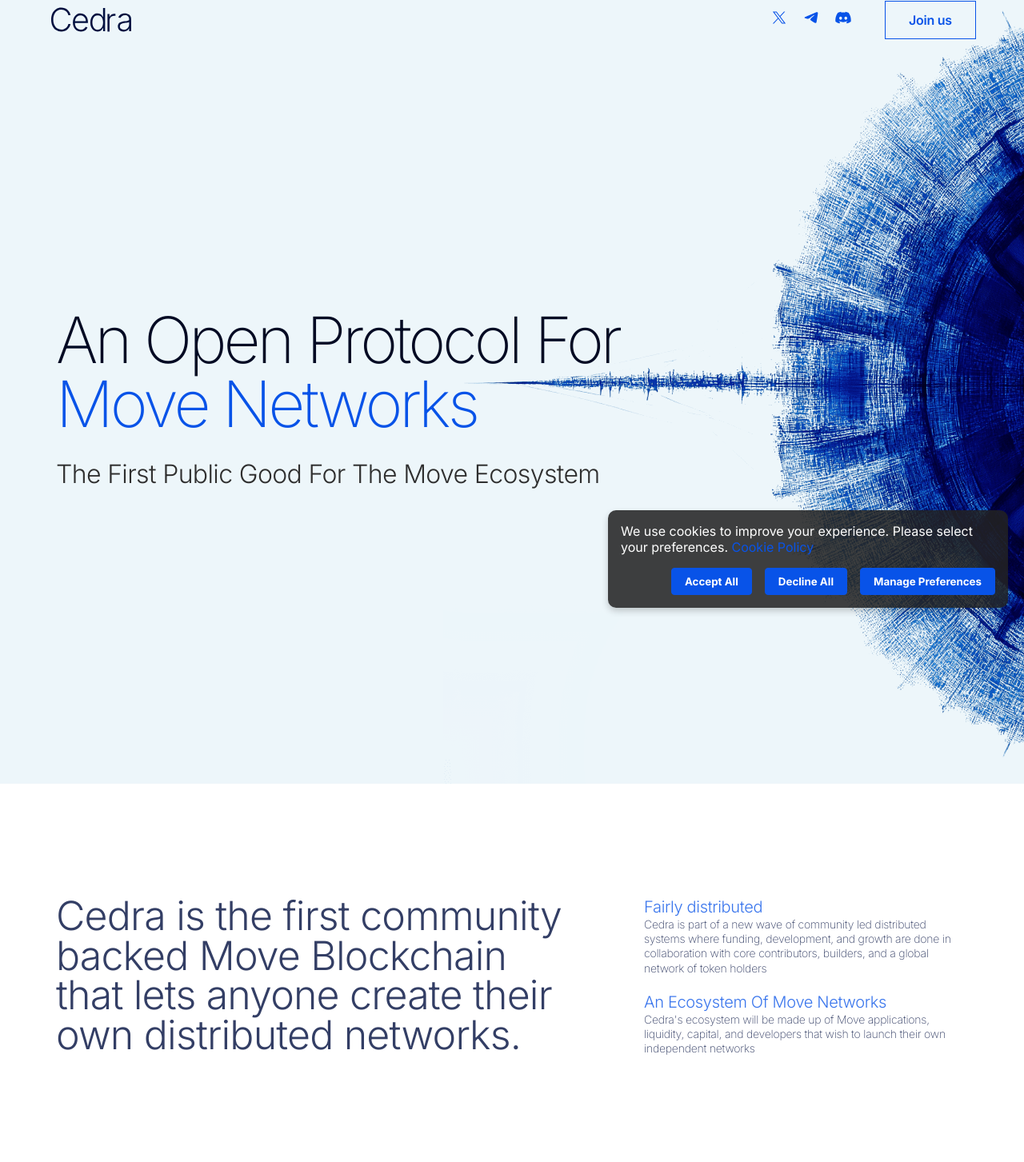
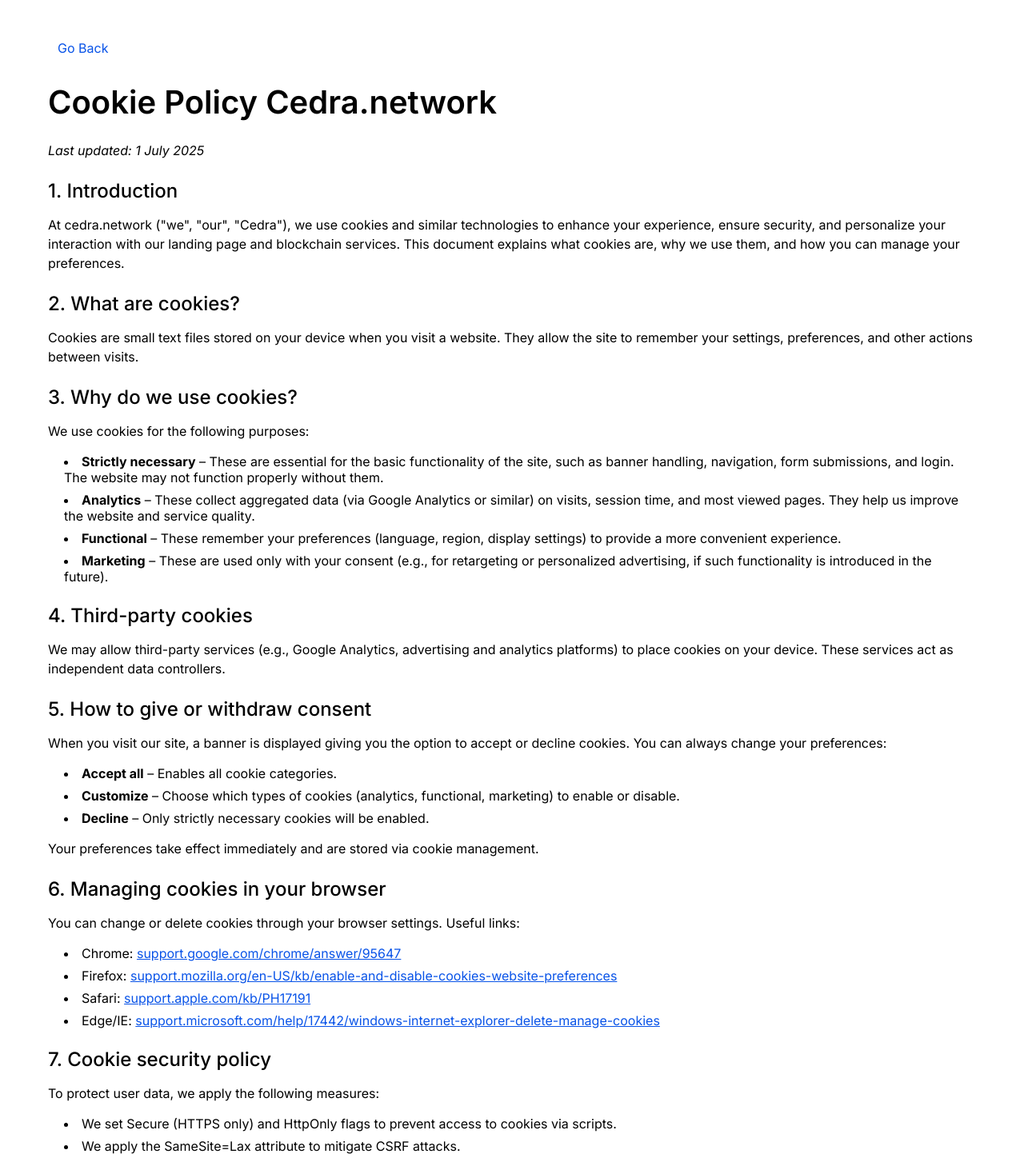
Before and after one commit to dankorotenko/cedra-react, a React (Vite) app: page /cookie-policy in a window 1280 px wide. Shown: the part 20-1473 px from the top of the page at 80% size. Built offline with nearby package versions, Linux system fonts and the light colour scheme.

Commit message:
added cookie page

```diff
--- a/package.json
+++ b/package.json
@@ -12,7 +12,8 @@
   "dependencies": {
     "framer-motion": "^12.19.2",
     "react": "^19.1.0",
-    "react-dom": "^19.1.0"
+    "react-dom": "^19.1.0",
+    "react-router-dom": "^7.6.3"
   },
   "devDependencies": {
     "@eslint/js": "^9.29.0",
--- a/src/App.tsx
+++ b/src/App.tsx
@@ -1,32 +1,15 @@
-import { Header } from "./components/Header";
-import { Promo } from "./components/Promo";
-import { Info } from "./components/Info";
-import { Public } from "./components/Public";
-import { Protocol } from "./components/Protocol";
-import { Blockchain } from "./components/Blockchain";
-import { Launch } from "./components/Launch";
-import { Join } from "./components/Join";
-import { Move } from "./components/Move";
-import { Modal } from "./components/Modal";
-import { useState } from "react";
-import { CookieBanner } from "./components/CookieBanner";
+import { BrowserRouter as Router, Routes, Route } from "react-router-dom";
+import { Home } from "./pages/Home";
+import CookiePolicy from "./pages/CookiePolicy";
 
 function App() {
-  const [isModalOpen, setIsModalOpen] = useState(false);
   return (
-    <>
-      <Header setIsModalOpen={setIsModalOpen} />
-      <Promo />
-      <Info />
-      <Public setIsModalOpen={setIsModalOpen} />
-      <Protocol />
-      <Blockchain />
-      <Launch setIsModalOpen={setIsModalOpen} />
-      <Join />
-      <Move />
-      <Modal isModalOpen={isModalOpen} setIsModalOpen={setIsModalOpen} />
-      <CookieBanner />
-    </>
+    <Router>
+      <Routes>
+        <Route path="/" element={<Home />} />
+        <Route path="/cookie-policy" element={<CookiePolicy />} />
+      </Routes>
+    </Router>
   );
 }
 
--- a/src/components/CookieBanner.tsx
+++ b/src/components/CookieBanner.tsx
@@ -80,10 +80,7 @@
       <div className="cookie-banner-content">
         <p>
           We use cookies to improve your experience. Please select your
-          preferences.{" "}
-          <a href="/cookie-policy" target="_blank" rel="noopener noreferrer">
-            Cookie Policy
-          </a>
+          preferences. <a href="/cookie-policy">Cookie Policy</a>
         </p>
         {showPreferences && (
           <div className="cookie-preferences">
--- a/src/index.scss
+++ b/src/index.scss
@@ -100,6 +100,62 @@
     }
     &:hover {
       color: #fff;
+      text-decoration: none;
+    }
+  }
+}
+.cookie-policy {
+  max-width: 1200px;
+  margin: 0 auto;
+  padding: 60px 20px;
+  &__back {
+    display: block;
+    margin-bottom: 24px;
+    color: #0853e8;
+    text-decoration: none !important;
+    padding: 10px 12px;
+    border-radius: 6px;
+    font-size: 16px;
+    width: fit-content;
+    transition: all 0.2s ease;
+    &:hover {
+      background: #f0f0f0;
+    }
+  }
+  h1 {
+    font-size: 40px;
+    font-weight: 600;
+    line-height: 120%;
+    margin-bottom: 24px;
+  }
+  h2 {
+    font-size: 24px;
+    font-weight: 500;
+    margin: 24px 0 16px 0;
+  }
+  p {
+    font-size: 16px;
+    line-height: 1.5;
+    margin-bottom: 16px;
+    em {
+      font-style: italic;
+    }
+    strong {
+      font-weight: 700;
+    }
+  }
+  ul {
+    list-style-position: inside;
+    padding-left: 20px;
+    margin-bottom: 16px;
+    li {
+      margin-bottom: 8px;
+    }
+  }
+  a {
+    color: #0853e8;
+    text-decoration: underline;
+    &:hover {
       text-decoration: none;
     }
   }
@@ -636,6 +692,15 @@
       }
     }
   }
+  .cookie-policy {
+    padding: 60px 20px;
+    h1 {
+      font-size: 32px;
+    }
+    h2 {
+      font-size: 20px;
+    }
+  }
 }
 
 @media screen and (max-width: 766px) {
@@ -894,6 +959,13 @@
       font-size: 16px;
     }
   }
+
+  .cookie-policy {
+    padding: 40px 20px;
+    h1 {
+      text-align: center;
+    }
+  }
 }
 
 @media screen and (max-width: 576px) {
@@ -922,6 +994,17 @@
     &__links {
       flex-direction: column;
       row-gap: 20px;
+    }
+  }
+  .cookie-banner {
+    right: 0;
+    width: 100%;
+    max-width: 100%;
+    text-align: center;
+    bottom: 0;
+    border-radius: 4px 4px 0 0;
+    .cookie-banner-actions {
+      justify-content: center;
     }
   }
 }
--- /dev/null
+++ b/src/pages/CookiePolicy.tsx
@@ -0,0 +1,159 @@
+const CookiePolicy = () => {
+  return (
+    <div className="cookie-policy">
+      <a href="/" className="cookie-policy__back">
+        Go Back
+      </a>
+      <h1>Cookie Policy Cedra.network</h1>
+      <p>
+        <em>Last updated: 1 July 2025</em>
+      </p>
+
+      <h2>1. Introduction</h2>
+      <p>
+        At cedra.network ("we", "our", "Cedra"), we use cookies and similar
+        technologies to enhance your experience, ensure security, and
+        personalize your interaction with our landing page and blockchain
+        services. This document explains what cookies are, why we use them, and
+        how you can manage your preferences.
+      </p>
+
+      <h2>2. What are cookies?</h2>
+      <p>
+        Cookies are small text files stored on your device when you visit a
+        website. They allow the site to remember your settings, preferences, and
+        other actions between visits.
+      </p>
+
+      <h2>3. Why do we use cookies?</h2>
+      <p>We use cookies for the following purposes:</p>
+      <ul>
+        <li>
+          <strong>Strictly necessary</strong> – These are essential for the
+          basic functionality of the site, such as banner handling, navigation,
+          form submissions, and login. The website may not function properly
+          without them.
+        </li>
+        <li>
+          <strong>Analytics</strong> – These collect aggregated data (via Google
+          Analytics or similar) on visits, session time, and most viewed pages.
+          They help us improve the website and service quality.
+        </li>
+        <li>
+          <strong>Functional</strong> – These remember your preferences
+          (language, region, display settings) to provide a more convenient
+          experience.
+        </li>
+        <li>
+          <strong>Marketing</strong> – These are used only with your consent
+          (e.g., for retargeting or personalized advertising, if such
+          functionality is introduced in the future).
+        </li>
+      </ul>
+
+      <h2>4. Third-party cookies</h2>
+      <p>
+        We may allow third-party services (e.g., Google Analytics, advertising
+        and analytics platforms) to place cookies on your device. These services
+        act as independent data controllers.
+      </p>
+
+      <h2>5. How to give or withdraw consent</h2>
+      <p>
+        When you visit our site, a banner is displayed giving you the option to
+        accept or decline cookies. You can always change your preferences:
+      </p>
+      <ul>
+        <li>
+          <strong>Accept all</strong> – Enables all cookie categories.
+        </li>
+        <li>
+          <strong>Customize</strong> – Choose which types of cookies (analytics,
+          functional, marketing) to enable or disable.
+        </li>
+        <li>
+          <strong>Decline</strong> – Only strictly necessary cookies will be
+          enabled.
+        </li>
+      </ul>
+      <p>
+        Your preferences take effect immediately and are stored via cookie
+        management.
+      </p>
+
+      <h2>6. Managing cookies in your browser</h2>
+      <p>
+        You can change or delete cookies through your browser settings. Useful
+        links:
+      </p>
+      <ul>
+        <li>
+          Chrome:{" "}
+          <a
+            href="https://support.google.com/chrome/answer/95647"
+            target="_blank"
+            rel="noopener noreferrer"
+          >
+            support.google.com/chrome/answer/95647
+          </a>
+        </li>
+        <li>
+          Firefox:{" "}
+          <a
+            href="https://support.mozilla.org/en-US/kb/enable-and-disable-cookies-website-preferences"
+            target="_blank"
+            rel="noopener noreferrer"
+          >
+            support.mozilla.org/en-US/kb/enable-and-disable-cookies-website-preferences
+          </a>
+        </li>
+        <li>
+          Safari:{" "}
+          <a
+            href="https://support.apple.com/kb/PH17191"
+            target="_blank"
+            rel="noopener noreferrer"
+          >
+            support.apple.com/kb/PH17191
+          </a>
+        </li>
+        <li>
+          Edge/IE:{" "}
+          <a
+            href="https://support.microsoft.com/help/17442/windows-internet-explorer-delete-manage-cookies"
+            target="_blank"
+            rel="noopener noreferrer"
+          >
+            support.microsoft.com/help/17442/windows-internet-explorer-delete-manage-cookies
+          </a>
+        </li>
+      </ul>
+
+      <h2>7. Cookie security policy</h2>
+      <p>To protect user data, we apply the following measures:</p>
+      <ul>
+        <li>
+          We set Secure (HTTPS only) and HttpOnly flags to prevent access to
+          cookies via scripts.
+        </li>
+        <li>We apply the SameSite=Lax attribute to mitigate CSRF attacks.</li>
+        <li>We regularly audit and remove outdated cookies.</li>
+      </ul>
+
+      <h2>8. Policy updates</h2>
+      <p>
+        This Cookie Policy may be updated in accordance with legal changes or
+        the introduction of new cookies. All updates will be dated and reflected
+        in the cookie banner.
+      </p>
+
+      <h2>Note</h2>
+      <p>
+        Access to our website is not conditioned on accepting marketing cookies
+        – declining them will not limit the core functionality of the service.
+      </p>
+    </div>
+  );
+};
+
+export default CookiePolicy;
--- /dev/null
+++ b/src/pages/Home.tsx
@@ -0,0 +1,31 @@
+import { Header } from "../components/Header";
+import { Promo } from "../components/Promo";
+import { Info } from "../components/Info";
+import { Public } from "../components/Public";
+import { Protocol } from "../components/Protocol";
+import { Blockchain } from "../components/Blockchain";
+import { Launch } from "../components/Launch";
+import { Join } from "../components/Join";
+import { Move } from "../components/Move";
+import { Modal } from "../components/Modal";
+import { useState } from "react";
+import { CookieBanner } from "../components/CookieBanner";
+
+export const Home = () => {
+  const [isModalOpen, setIsModalOpen] = useState(false);
+  return (
+    <>
+      <Header setIsModalOpen={setIsModalOpen} />
+      <Promo />
+      <Info />
+      <Public setIsModalOpen={setIsModalOpen} />
+      <Protocol />
+      <Blockchain />
+      <Launch setIsModalOpen={setIsModalOpen} />
+      <Join />
+      <Move />
+      <Modal isModalOpen={isModalOpen} setIsModalOpen={setIsModalOpen} />
+      <CookieBanner />
+    </>
+  );
+};
```
Also changed, not shown: 1 other file (tests, documents, lock files or other folders).
